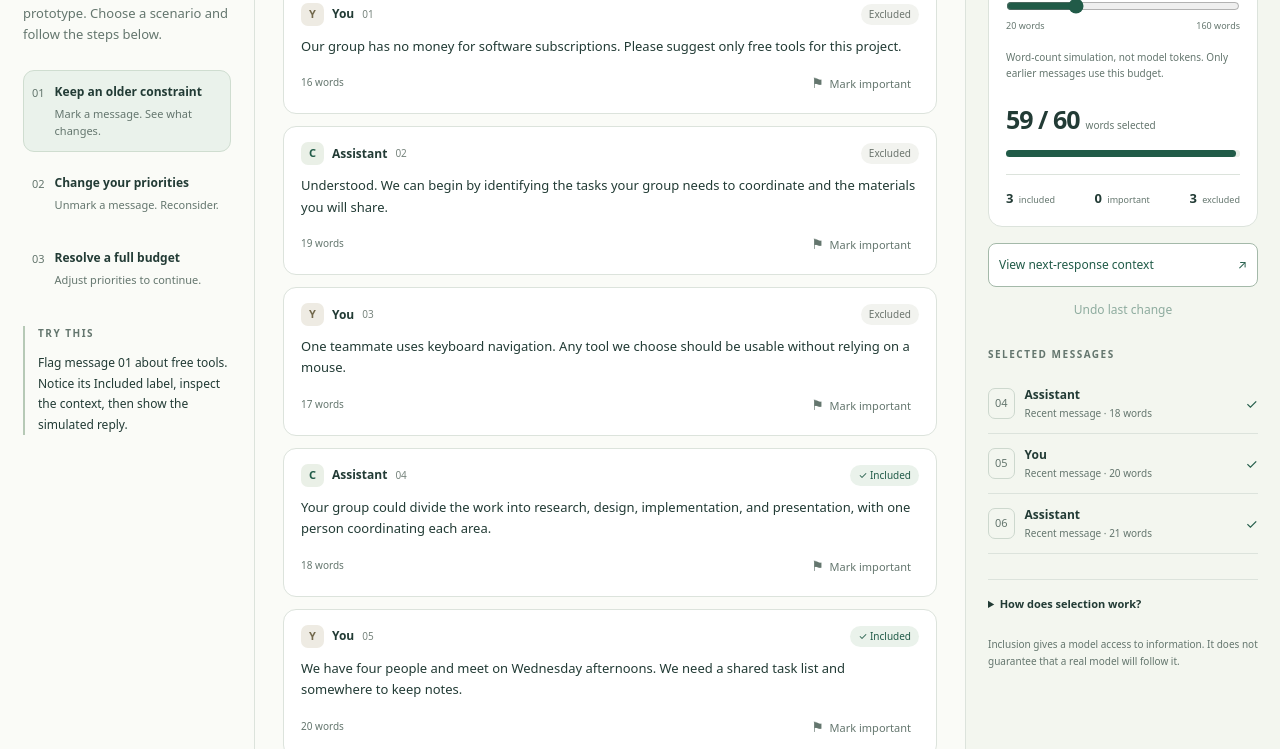
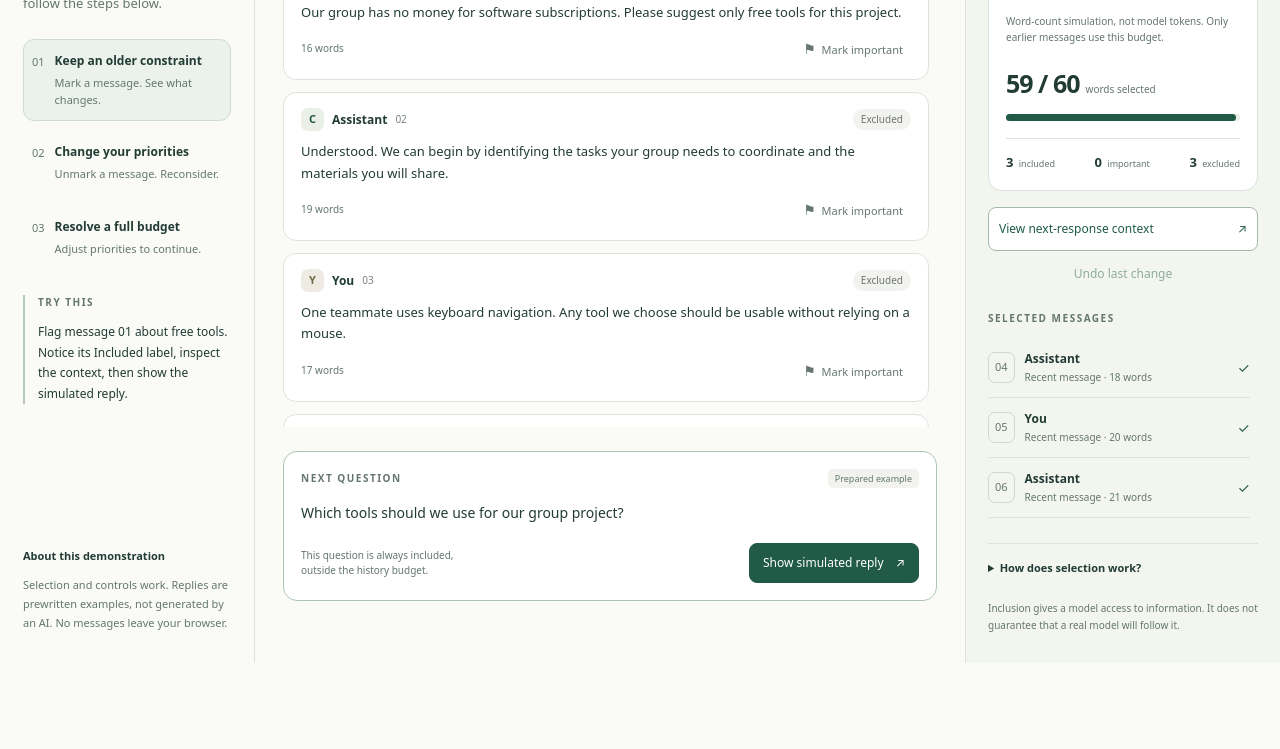
Before and after one commit to p-cheng-11/iis-context-prioritisation, a plain HTML site: page prototype/index.html in a window 1280 px wide. Shown: the part 277-1026 px from the top of the page. After the commit the page ends 940 px from the top, so only its background shows below. Drawn offline with Linux system fonts and the light colour scheme.

Commit message:
added changes to prototype

```diff
--- a/prototype/styles.css
+++ b/prototype/styles.css
@@ -5,3 +5,85 @@
 @media(max-width:900px){.workspace{grid-template-columns:minmax(0,1fr) 280px}.sidebar{grid-column:1/-1;border-right:0;border-bottom:1px solid var(--line);padding:22px;display:block}.sidebar h1{font-size:31px;margin:5px 0 10px}.sidebar h1 br{display:none}.sidebar .lede{margin-bottom:16px}.scenario-nav{grid-template-columns:repeat(3,1fr)}.exercise{margin-top:16px}.scope-note{padding-top:14px}.scope-note p{display:inline;margin-left:8px}.scope-note a{display:block;margin-top:4px}.top-label{display:none}.context-panel h2{font-size:22px}}
 @media(max-width:620px){.topbar{height:64px;padding:0 16px}.brand{font-size:23px}.workspace{display:flex;flex-direction:column}.sidebar{order:0}.chat-panel{order:2;padding:23px 16px}.context-panel{order:1;border-left:0;border-bottom:1px solid var(--line);padding:20px 16px}.context-panel .panel-heading{margin-bottom:14px}.context-panel h2{max-width:none}.selection-summary,.context-panel .footnote,.context-panel .rules{display:none}.undo{margin-bottom:0}.scenario-nav{gap:3px}.scenario{padding:8px 5px;gap:5px}.scenario strong{font-size:10px}.scenario small{display:none}.sidebar .lede{font-size:12px}.scope-note{font-size:10px}.budget-card{padding:14px}.usage{margin-top:10px}.budget-card input{margin-top:12px}#budget-description{margin:9px 0}.context-panel .eyebrow{font-size:9px}.message p{font-size:13px}.panel-heading h2{font-size:17px}dialog{padding:20px}}
 @media(prefers-reduced-motion:reduce){*{scroll-behavior:auto!important}}
+
+
+
+
+/* allows scrolling within the conversation history */
+.conversation {
+  height: 420px;
+  max-height: 55vh;
+  overflow-y: auto;
+  align-content: start;
+  padding-right: 8px;
+}
+
+
+/* more compact desktop layout */
+/* reduce vertical space without changing widths */
+.topbar {
+  height: 64px;
+}
+
+.workspace {
+  min-height: auto;
+}
+
+.sidebar,
+.chat-panel,
+.context-panel {
+  padding-top: 20px;
+  padding-bottom: 20px;
+}
+
+.panel-heading {
+  margin-bottom: 14px;
+}
+
+.conversation {
+  height: 340px;
+  max-height: 45vh;
+  overflow-y: auto;
+  align-content: start;
+}
+
+.scope-note {
+  padding-top: 20px;
+}
+
+
+
+
+
+
+@media (min-width: 901px) {
+  .chat-panel {
+    display: flex;
+    flex-direction: column;
+    min-height: 0;
+  }
+
+  .chat-panel > * {
+    flex-shrink: 0;
+  }
+
+  .conversation {
+    flex: 1 1 0;
+    height: 0;
+    min-height: 340px;
+    max-height: none;
+    overflow-y: auto;
+    align-content: start;
+  }
+}
+
+
+
+
+
+/* Scroll within the selected messages list */
+#selection-list {
+  max-height: 240px;
+  overflow-y: auto;
+  padding-right: 8px;
+}
```
Also changed, not shown: 1 other file.
